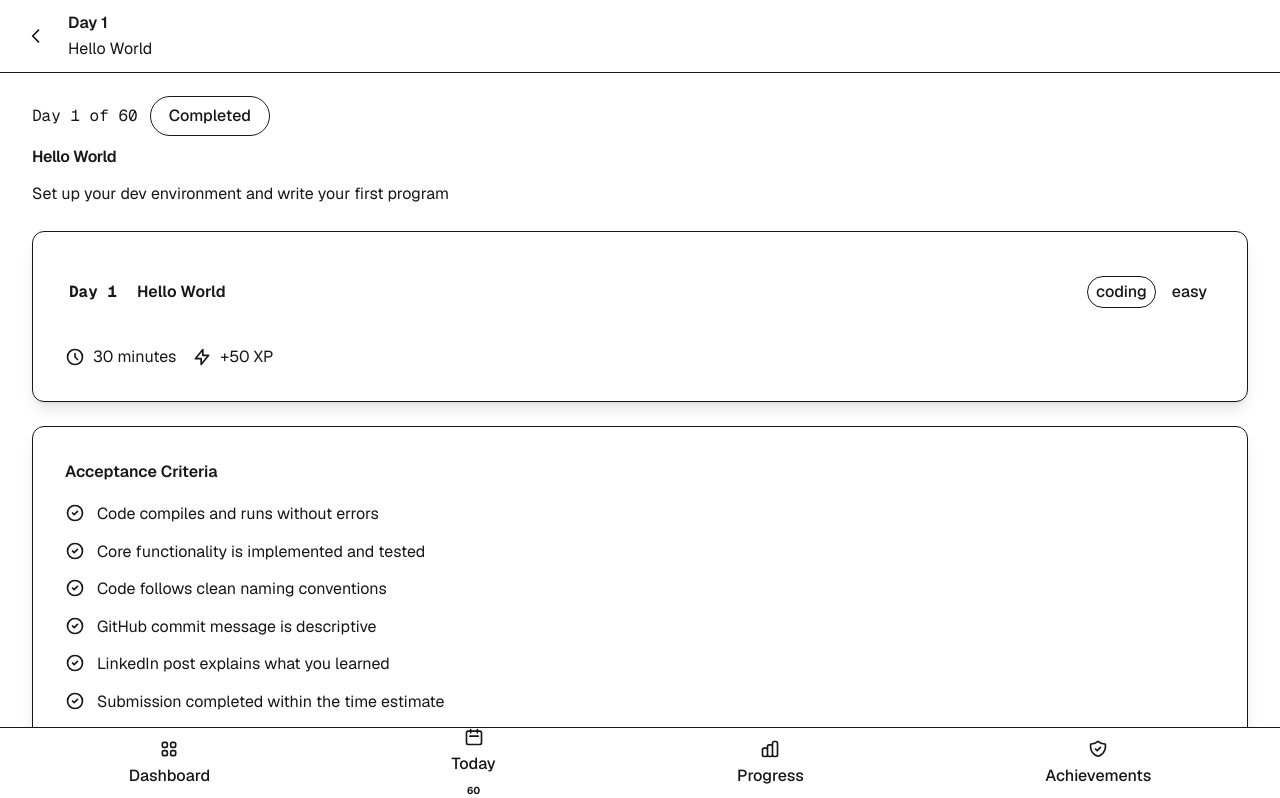
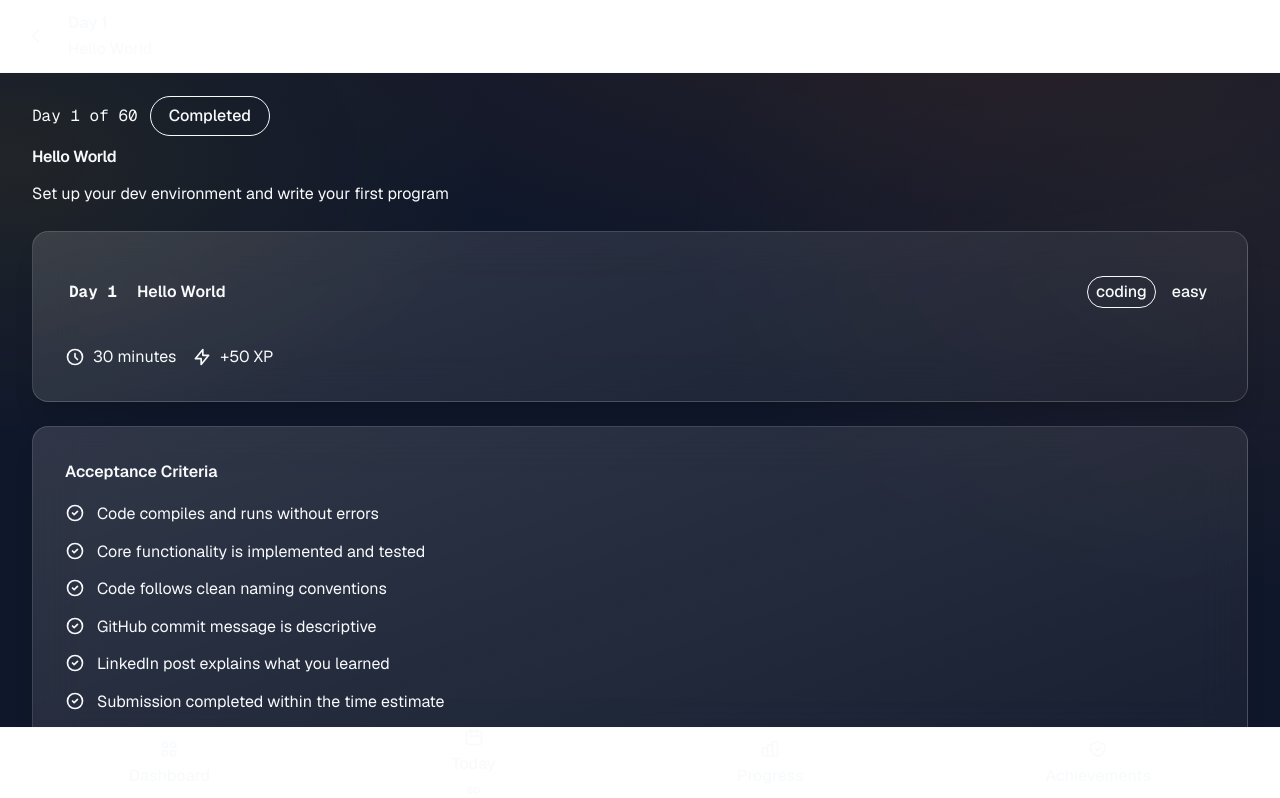
Before and after one commit to AARAYHARSHIT/Opencode1, a Next.js app in the folder hackathon-site/: page /day/1 in a window 1280 px wide. Shown: the top 798 px of the page. Built offline with nearby package versions, Linux system fonts and the light colour scheme.

Commit message:
color changing for better visibility
[✓] Update tailwind.config.ts palette (slate/orange/amber + green/red/amber status colors)
[✓] Rewrite globals.css (force dark bg #0F172A, glass/gradient/glow utilities)
[✓] Update layout.tsx (dark class, metadata)

```diff
--- a/hackathon-site/app/globals.css
+++ b/hackathon-site/app/globals.css
@@ -1,8 +1,9 @@
 @import "tailwindcss";
 
 :root {
-  --background: #ffffff;
-  --foreground: #171717;
+  --background: #0f172a;
+  --foreground: #f8fafc;
+  color-scheme: dark;
 }
 
 @theme inline {
@@ -10,13 +11,6 @@
   --color-foreground: var(--foreground);
   --font-sans: var(--font-geist-sans);
   --font-mono: var(--font-geist-mono);
-}
-
-@media (prefers-color-scheme: dark) {
-  :root {
-    --background: #0a0a0a;
-    --foreground: #ededed;
-  }
 }
 
 * {
@@ -27,10 +21,16 @@
   font-size: 16px;
   -webkit-text-size-adjust: 100%;
   overflow-x: hidden;
+  scroll-behavior: smooth;
 }
 
 body {
-  background: var(--background);
+  background:
+    radial-gradient(1200px 600px at 70% -10%, rgb(249 115 22 / 0.12), transparent 60%),
+    radial-gradient(900px 500px at 0% 20%, rgb(250 204 21 / 0.08), transparent 55%),
+    radial-gradient(1000px 600px at 100% 30%, rgb(251 146 60 / 0.07), transparent 60%),
+    var(--background);
+  background-attachment: fixed;
   color: var(--foreground);
   font-family: var(--font-sans);
   line-height: 1.6;
@@ -75,13 +75,30 @@
 }
 
 :focus-visible {
-  outline: 2px solid #0ea5e9;
+  outline: 2px solid #f97316;
   outline-offset: 2px;
 }
 
 ::selection {
-  background: #0ea5e9;
-  color: white;
+  background: rgba(249, 115, 22, 0.4);
+  color: #f8fafc;
+}
+
+/* Custom scrollbar */
+::-webkit-scrollbar {
+  width: 10px;
+  height: 10px;
+}
+::-webkit-scrollbar-track {
+  background: #0a1124;
+}
+::-webkit-scrollbar-thumb {
+  background: #334155;
+  border-radius: 8px;
+  border: 2px solid #0a1124;
+}
+::-webkit-scrollbar-thumb:hover {
+  background: #f97316;
 }
 
 @utility container {
@@ -122,6 +139,46 @@
   max-width: 1400px;
 }
 
+/* Premium glassmorphism surface */
+@utility glass {
+  position: relative;
+  background: linear-gradient(160deg, rgb(255 255 255 / 0.08), rgb(255 255 255 / 0.02));
+  border: 1px solid rgb(255 255 255 / 0.1);
+  backdrop-filter: blur(20px);
+  -webkit-backdrop-filter: blur(20px);
+}
+
+@utility glass-strong {
+  position: relative;
+  background: linear-gradient(160deg, rgb(255 255 255 / 0.14), rgb(255 255 255 / 0.04));
+  border: 1px solid rgb(255 255 255 / 0.16);
+  backdrop-filter: blur(24px);
+  -webkit-backdrop-filter: blur(24px);
+}
+
+/* Subtle blueprint grid */
+@utility bg-grid {
+  background-image:
+    linear-gradient(rgb(148 163 184 / 0.07) 1px, transparent 1px),
+    linear-gradient(90deg, rgb(148 163 184 / 0.07) 1px, transparent 1px);
+  background-size: 56px 56px;
+}
+
+/* Gradient text */
+@utility text-gradient {
+  background: linear-gradient(120deg, #f97316 0%, #fb923c 45%, #facc15 100%);
+  -webkit-background-clip: text;
+  background-clip: text;
+  color: transparent;
+}
+
+@utility glow-ring {
+  box-shadow:
+    0 0 0 1px rgb(249 115 22 / 0.35),
+    0 0 32px -4px rgb(249 115 22 / 0.5),
+    inset 0 1px 0 0 rgb(255 255 255 / 0.12);
+}
+
 @layer utilities {
   .text-balance {
     text-wrap: balance;
--- a/hackathon-site/app/layout.tsx
+++ b/hackathon-site/app/layout.tsx
@@ -13,15 +13,16 @@
 });
 
 export const metadata: Metadata = {
-  title: "Create Next App",
-  description: "Generated by create next app",
+  title: "ABTalks — 60 Day Coding Challenge",
+  description:
+    "60 days. One coding task daily. Two proofs: a GitHub commit + a LinkedIn post. Build the habit of daily proof of work.",
 };
 
 export default function RootLayout({ children }: LayoutProps<"/">) {
   return (
     <html
       lang="en"
-      className={`${geistSans.variable} ${geistMono.variable} h-full antialiased`}
+      className={`${geistSans.variable} ${geistMono.variable} h-full antialiased dark`}
     >
       <body className="min-h-full flex flex-col">{children}</body>
     </html>
--- a/hackathon-site/components/three-scene.tsx
+++ b/hackathon-site/components/three-scene.tsx
@@ -19,7 +19,6 @@
         <directionalLight position={[5, 5, 5]} intensity={1} />
         <Mesh />
         <OrbitControls enablePan={false} enableZoom={false} autoRotate={true} autoRotateSpeed={0.5} />
-      </Canvas>
         <Html
           wrapperClass="absolute inset-0 pointer-events-none"
           prepend
@@ -38,6 +37,7 @@
             </p>
           </motion.div>
         </Html>
+      </Canvas>
     </div>
   );
 }
--- a/hackathon-site/components/ui/button.tsx
+++ b/hackathon-site/components/ui/button.tsx
@@ -15,11 +15,11 @@
     const baseStyles = "inline-flex items-center justify-center font-medium rounded-lg transition-all duration-200 focus-visible:outline-none focus-visible:ring-2 focus-visible:ring-offset-2 disabled:opacity-50 disabled:cursor-not-allowed";
 
     const variantStyles = {
-      primary: "bg-palette-primary-600 text-white hover:bg-palette-primary-700 focus-visible:ring-palette-primary-500 dark:bg-palette-primary-500 dark:hover:bg-palette-primary-600",
-      secondary: "bg-palette-neutral-100 text-palette-neutral-900 hover:bg-palette-neutral-200 focus-visible:ring-palette-neutral-400 dark:bg-palette-neutral-800 dark:text-palette-neutral-50 dark:hover:bg-palette-neutral-700",
-      outline: "border-2 border-palette-primary-600 text-palette-primary-600 hover:bg-palette-primary-50 focus-visible:ring-palette-primary-500 dark:border-palette-primary-400 dark:text-palette-primary-400 dark:hover:bg-palette-primary-950/20",
-      ghost: "text-palette-neutral-700 hover:bg-palette-neutral-100 focus-visible:ring-palette-neutral-400 dark:text-palette-neutral-300 dark:hover:bg-palette-neutral-800",
-      destructive: "bg-palette-red-600 text-white hover:bg-palette-red-700 focus-visible:ring-palette-red-500",
+      primary: "bg-gradient-to-b from-palette-primary-500 to-palette-primary-600 text-white shadow-md shadow-palette-primary-900/40 hover:shadow-glow hover:brightness-110 focus-visible:ring-palette-primary-400",
+      secondary: "glass-strong text-palette-neutral-50 hover:bg-palette-neutral-800/60 hover:border-white/25 focus-visible:ring-palette-secondary-400",
+      outline: "glass text-palette-neutral-100 hover:border-palette-primary-400/60 hover:text-white hover:bg-palette-primary-500/10 focus-visible:ring-palette-primary-400",
+      ghost: "text-palette-neutral-400 hover:text-palette-neutral-100 hover:bg-palette-neutral-800/60 focus-visible:ring-palette-neutral-400",
+      destructive: "bg-gradient-to-b from-palette-red-500 to-palette-red-700 text-white hover:brightness-110 focus-visible:ring-palette-red-500",
     };
 
     const sizeStyles = {
--- a/hackathon-site/components/ui/card.tsx
+++ b/hackathon-site/components/ui/card.tsx
@@ -12,10 +12,10 @@
 export const Card = forwardRef<HTMLDivElement, CardProps>(
   ({ children, variant = "default", padding = "md", hover = false, className = "", ...props }, ref) => {
     const variantStyles = {
-      default: "bg-white dark:bg-palette-neutral-900 shadow-sm border border-palette-neutral-200 dark:border-palette-neutral-800",
-      elevated: "bg-white dark:bg-palette-neutral-900 shadow-lg border border-palette-neutral-200 dark:border-palette-neutral-800",
-      outlined: "bg-transparent border-2 border-palette-neutral-200 dark:border-palette-neutral-700",
-      interactive: "bg-white dark:bg-palette-neutral-900 shadow-sm border border-palette-neutral-200 dark:border-palette-neutral-800 cursor-pointer",
+      default: "glass shadow-lg shadow-palette-neutral-950/40",
+      elevated: "glass-strong shadow-xl shadow-palette-neutral-950/60",
+      outlined: "bg-transparent border border-palette-neutral-800",
+      interactive: "glass shadow-lg shadow-palette-neutral-950/40 cursor-pointer",
     };
 
     const paddingStyles = {
@@ -25,8 +25,8 @@
       lg: "p-8",
     };
 
-    const baseStyles = "rounded-xl transition-all duration-200";
-    const hoverStyles = hover ? "hover:shadow-md hover:border-palette-primary-300 dark:hover:border-palette-primary-700" : "";
+    const baseStyles = "rounded-2xl transition-all duration-300";
+    const hoverStyles = hover ? "hover:border-palette-primary-400/50 hover:shadow-glow" : "";
 
     const Component = hover ? HoverLift : "div";
 
@@ -55,7 +55,7 @@
 export type CardTitleProps = HTMLAttributes<HTMLHeadingElement>;
 export const CardTitle = forwardRef<HTMLHeadingElement, CardTitleProps>(
   ({ children, className = "", ...props }, ref) => (
-    <h3 ref={ref} className={`text-heading-lg font-semibold text-palette-neutral-900 dark:text-palette-neutral-50 ${className}`} {...props}>{children}</h3>
+    <h3 ref={ref} className={`text-heading-lg font-semibold text-palette-neutral-50 ${className}`} {...props}>{children}</h3>
   )
 );
 CardTitle.displayName = "CardTitle";
@@ -63,7 +63,7 @@
 export type CardDescriptionProps = HTMLAttributes<HTMLParagraphElement>;
 export const CardDescription = forwardRef<HTMLParagraphElement, CardDescriptionProps>(
   ({ children, className = "", ...props }, ref) => (
-    <p ref={ref} className={`mt-1 text-body-md text-palette-neutral-600 dark:text-palette-neutral-400 ${className}`} {...props}>{children}</p>
+    <p ref={ref} className={`mt-1 text-body-md text-palette-neutral-400 ${className}`} {...props}>{children}</p>
   )
 );
 CardDescription.displayName = "CardDescription";
@@ -79,7 +79,7 @@
 export type CardFooterProps = HTMLAttributes<HTMLDivElement>;
 export const CardFooter = forwardRef<HTMLDivElement, CardFooterProps>(
   ({ children, className = "", ...props }, ref) => (
-    <div ref={ref} className={`mt-4 pt-4 border-t border-palette-neutral-200 dark:border-palette-neutral-800 flex items-center gap-3 ${className}`} {...props}>{children}</div>
+    <div ref={ref} className={`mt-4 pt-4 border-t border-palette-neutral-800 flex items-center gap-3 ${className}`} {...props}>{children}</div>
   )
 );
 CardFooter.displayName = "CardFooter";
--- a/hackathon-site/tailwind.config.ts
+++ b/hackathon-site/tailwind.config.ts
@@ -10,43 +10,95 @@
       colors: {
         palette: {
           primary: {
-            50: "#f0f9ff",
-            100: "#e0f2fe",
-            200: "#bae6fd",
-            300: "#7dd3fc",
-            400: "#38bdf8",
-            500: "#0ea5e9",
-            600: "#0284c7",
-            700: "#0369a1",
-            800: "#075985",
-            900: "#0c4a6e",
-            950: "#082f49",
+            50: "#FFF7ED",
+            100: "#FFEDD5",
+            200: "#FED7AA",
+            300: "#FDBA74",
+            400: "#FB923C",
+            500: "#F97316",
+            600: "#EA580C",
+            700: "#C2410C",
+            800: "#9A3412",
+            900: "#7C2D12",
+            950: "#431407",
+          },
+          secondary: {
+            50: "#FFF8F1",
+            100: "#FEECD9",
+            200: "#FBDBAE",
+            300: "#F9C074",
+            400: "#FB923C",
+            500: "#F97316",
+            600: "#DB5B08",
+            700: "#B43C05",
+            800: "#8B2D07",
+            900: "#6B2307",
+            950: "#3A1004",
+          },
+          accent: {
+            50: "#FEFCE8",
+            100: "#FEF9C3",
+            200: "#FEF08A",
+            300: "#FDE047",
+            400: "#FACC15",
+            500: "#EAB308",
+            600: "#CA8A04",
+            700: "#A16207",
+            800: "#854D0E",
+            900: "#713F12",
+            950: "#422006",
           },
           neutral: {
-            50: "#fafafa",
-            100: "#f5f5f5",
-            200: "#e5e5e5",
-            300: "#d4d4d4",
-            400: "#a3a3a3",
-            500: "#737373",
-            600: "#525252",
-            700: "#404040",
-            800: "#262626",
-            900: "#171717",
-            950: "#0a0a0a",
+            50: "#F8FAFC",
+            100: "#F1F5F9",
+            200: "#E2E8F0",
+            300: "#CBD5E1",
+            400: "#94A3B8",
+            500: "#64748B",
+            600: "#475569",
+            700: "#334155",
+            800: "#1E293B",
+            900: "#0F172A",
+            950: "#020617",
           },
-          accent: {
-            50: "#fdf4ff",
-            100: "#fae8ff",
-            200: "#f5d0fe",
-            300: "#f0abfc",
-            400: "#e879f9",
-            500: "#d946ef",
-            600: "#c026d3",
-            700: "#a21caf",
-            800: "#86198f",
-            900: "#701a75",
-            950: "#4a044e",
+          green: {
+            50: "#ECFDF5",
+            100: "#D1FAE5",
+            200: "#A7F3D0",
+            300: "#6EE7B7",
+            400: "#34D399",
+            500: "#10B981",
+            600: "#059669",
+            700: "#047857",
+            800: "#065F46",
+            900: "#064E3B",
+            950: "#022C22",
+          },
+          red: {
+            50: "#FEF2F2",
+            100: "#FEE2E2",
+            200: "#FECACA",
+            300: "#FCA5A5",
+            400: "#F87171",
+            500: "#EF4444",
+            600: "#DC2626",
+            700: "#B91C1C",
+            800: "#991B1B",
+            900: "#7F1D1D",
+            950: "#450A0A",
+          },
+          amber: {
+            50: "#FFFBEB",
+            100: "#FEF3C7",
+            200: "#FDE68A",
+            300: "#FCD34D",
+            400: "#FBBF24",
+            500: "#F59E0B",
+            600: "#D97706",
+            700: "#B45309",
+            800: "#92400E",
+            900: "#78350F",
+            950: "#451A03",
           },
         },
       },
@@ -55,11 +107,11 @@
         mono: ["var(--font-geist-mono)", "monospace"],
       },
       fontSize: {
-        "display-xl": ["clamp(2.5rem, 5vw + 1rem, 4rem)", { lineHeight: "1.1", letterSpacing: "-0.02em" }],
-        "display-lg": ["clamp(2rem, 4vw + 0.5rem, 3rem)", { lineHeight: "1.15", letterSpacing: "-0.01em" }],
-        "display-md": ["clamp(1.5rem, 3vw + 0.5rem, 2.25rem)", { lineHeight: "1.2", letterSpacing: "-0.01em" }],
-        "heading-xl": ["clamp(1.5rem, 2.5vw + 0.5rem, 2rem)", { lineHeight: "1.3" }],
-        "heading-lg": ["clamp(1.25rem, 2vw + 0.5rem, 1.5rem)", { lineHeight: "1.35" }],
+        "display-xl": ["clamp(2.5rem, 5vw + 1rem, 4rem)", { lineHeight: "1.1", letterSpacing: "-0.03em" }],
+        "display-lg": ["clamp(2rem, 4vw + 0.5rem, 3rem)", { lineHeight: "1.15", letterSpacing: "-0.02em" }],
+        "display-md": ["clamp(1.5rem, 3vw + 0.5rem, 2.25rem)", { lineHeight: "1.2", letterSpacing: "-0.02em" }],
+        "heading-xl": ["clamp(1.5rem, 2.5vw + 0.5rem, 2rem)", { lineHeight: "1.3", letterSpacing: "-0.01em" }],
+        "heading-lg": ["clamp(1.25rem, 2vw + 0.5rem, 1.5rem)", { lineHeight: "1.35", letterSpacing: "-0.01em" }],
         "heading-md": ["clamp(1.125rem, 1.5vw + 0.5rem, 1.25rem)", { lineHeight: "1.4" }],
         "body-lg": ["1.125rem", { lineHeight: "1.6" }],
         "body-md": ["1rem", { lineHeight: "1.6" }],
@@ -88,19 +140,22 @@
         DEFAULT: "0.5rem",
         md: "0.75rem",
         lg: "1rem",
-        xl: "1.5rem",
-        "2xl": "2rem",
+        xl: "1.25rem",
+        "2xl": "1.5rem",
+        "3xl": "2rem",
         full: "9999px",
       },
       boxShadow: {
-        xs: "0 1px 2px 0 rgb(0 0 0 / 0.05)",
-        sm: "0 1px 3px 0 rgb(0 0 0 / 0.1), 0 1px 2px -1px rgb(0 0 0 / 0.1)",
-        DEFAULT: "0 4px 6px -1px rgb(0 0 0 / 0.1), 0 2px 4px -2px rgb(0 0 0 / 0.1)",
-        md: "0 10px 15px -3px rgb(0 0 0 / 0.1), 0 4px 6px -4px rgb(0 0 0 / 0.1)",
-        lg: "0 20px 25px -5px rgb(0 0 0 / 0.1), 0 8px 10px -6px rgb(0 0 0 / 0.1)",
-        xl: "0 25px 50px -12px rgb(0 0 0 / 0.25)",
-        "2xl": "0 25px 50px -12px rgb(0 0 0 / 0.25)",
-        inner: "inset 0 2px 4px 0 rgb(0 0 0 / 0.05)",
+        xs: "0 1px 2px 0 rgb(2 6 23 / 0.5)",
+        sm: "0 1px 3px 0 rgb(2 6 23 / 0.6), 0 1px 2px -1px rgb(2 6 23 / 0.6)",
+        DEFAULT: "0 4px 6px -1px rgb(2 6 23 / 0.6), 0 2px 4px -2px rgb(2 6 23 / 0.6)",
+        md: "0 10px 15px -3px rgb(2 6 23 / 0.6), 0 4px 6px -4px rgb(2 6 23 / 0.6)",
+        lg: "0 20px 25px -5px rgb(2 6 23 / 0.6), 0 8px 10px -6px rgb(2 6 23 / 0.6)",
+        xl: "0 25px 50px -12px rgb(2 6 23 / 0.7)",
+        "2xl": "0 25px 50px -12px rgb(2 6 23 / 0.7)",
+        inner: "inset 0 2px 4px 0 rgb(2 6 23 / 0.5)",
+        glow: "0 0 40px -8px rgb(249 115 22 / 0.45)",
+        "glow-sm": "0 0 24px -8px rgb(250 204 21 / 0.4)",
       },
       screens: {
         xs: "390px",
```
Lines whose indentation alone changed are shown as unchanged.
